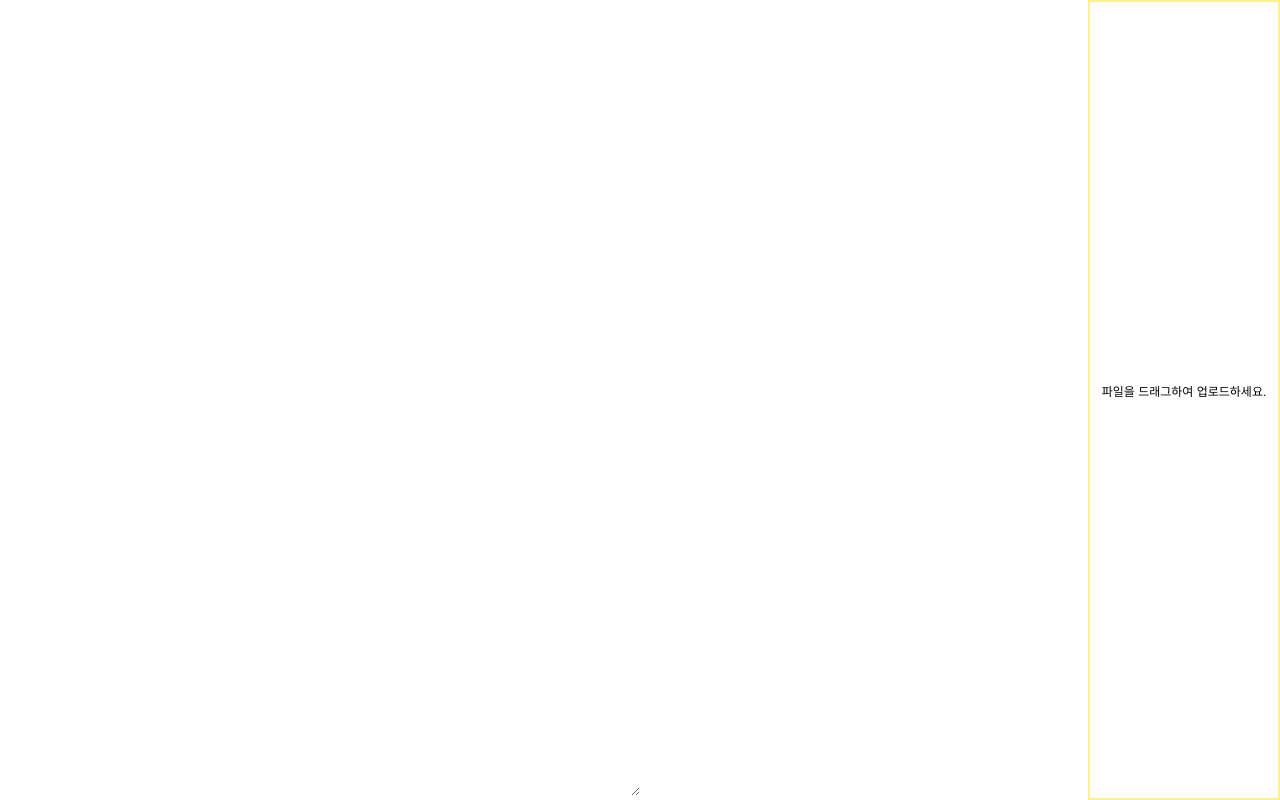
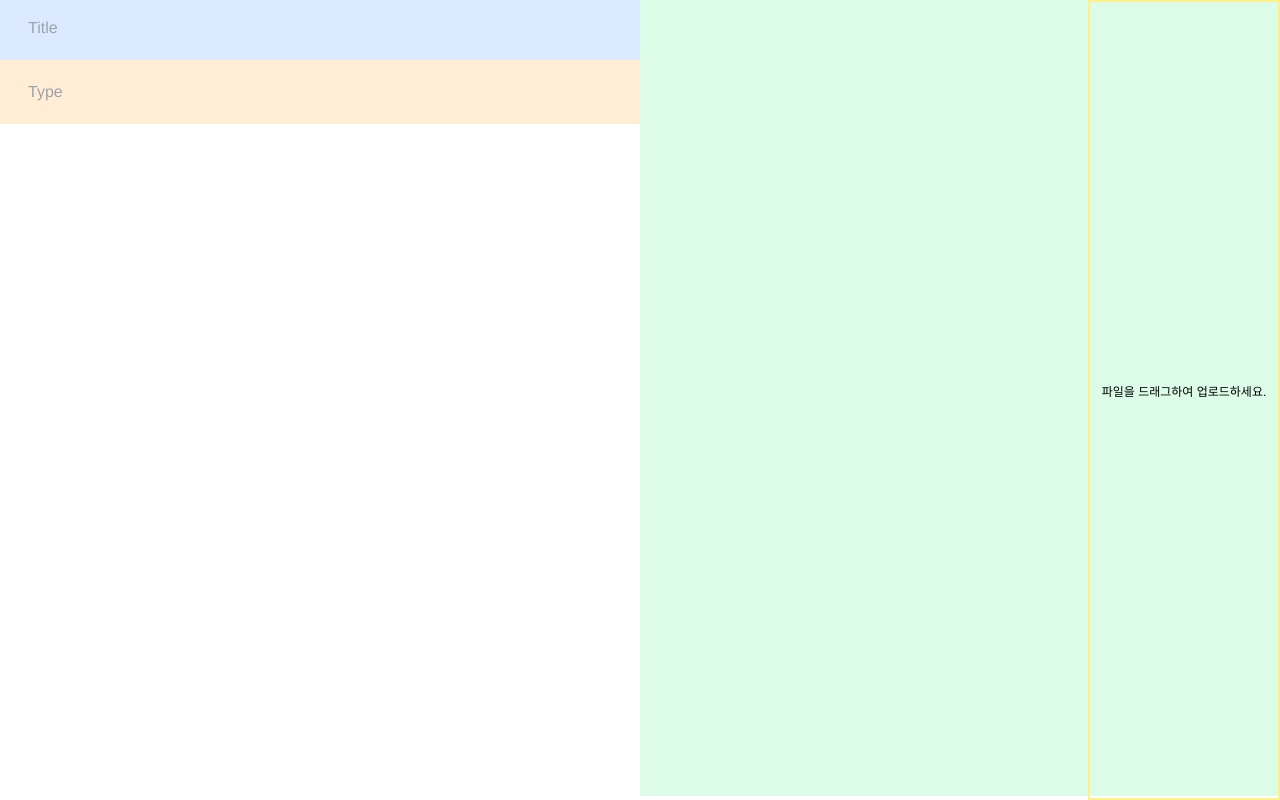
Before and after one commit to ruehan/ruehan-log, a Next.js app: page /create-post in a window 1280 px wide. Built offline with nearby package versions, Linux system fonts and the light colour scheme.

Commit message:
:lipstick: Input(title, type) 추가

```diff
--- a/src/pages/create-post.tsx
+++ b/src/pages/create-post.tsx
@@ -17,19 +17,27 @@ export default function PostEditor() {
 
   const handleImageUpload = (variants: any) => {
     setImageVariants(variants);
-    // 여기서 imageVariants 상태를 다룰 수 있습니다.
-    // markdown = `${markdown} <img src='${variants}'></img>`
+
     console.log(`데이터 받기 성공..! | ${variants}`)
     const imageMarkdown = `![image](${variants})\n`;
 
-    // 현재 마크다운 텍스트에 이미지 마크다운 추가
     setValue('markdown', markdown + imageMarkdown);
   };
 
   return (
     <div className="flex overflow-hidden h-screen -m-6">
-      <div className="flex-1 h-screen">
+      <div className="flex-1 h-screen w-1/2 bg-yellow-100">
         <form>
+          <input
+            {...register('title')}
+            placeholder='Title'
+            className="w-full h-12 p-8 overflow-scroll bg-blue-100"
+          />
+          <input
+            {...register('type')}
+            placeholder='Type'
+            className="w-full h-12 p-8 overflow-scroll bg-orange-100"
+          />
           <textarea
             {...register('markdown')}
             className="w-full h-screen p-8 overflow-scroll"
@@ -37,7 +45,7 @@ export default function PostEditor() {
         </form>
         <DragAndDropUpload onImageUpload={handleImageUpload} />
       </div>
-      <div className="flex-1 h-screen">
+      <div className="flex-1 h-screen w-1/2 bg-green-100">
         <div
           className="prose p-8 overflow-scroll h-full flex-rows justify-start"
           dangerouslySetInnerHTML={{ __html: marked.parse(markdown || '') }}
```
